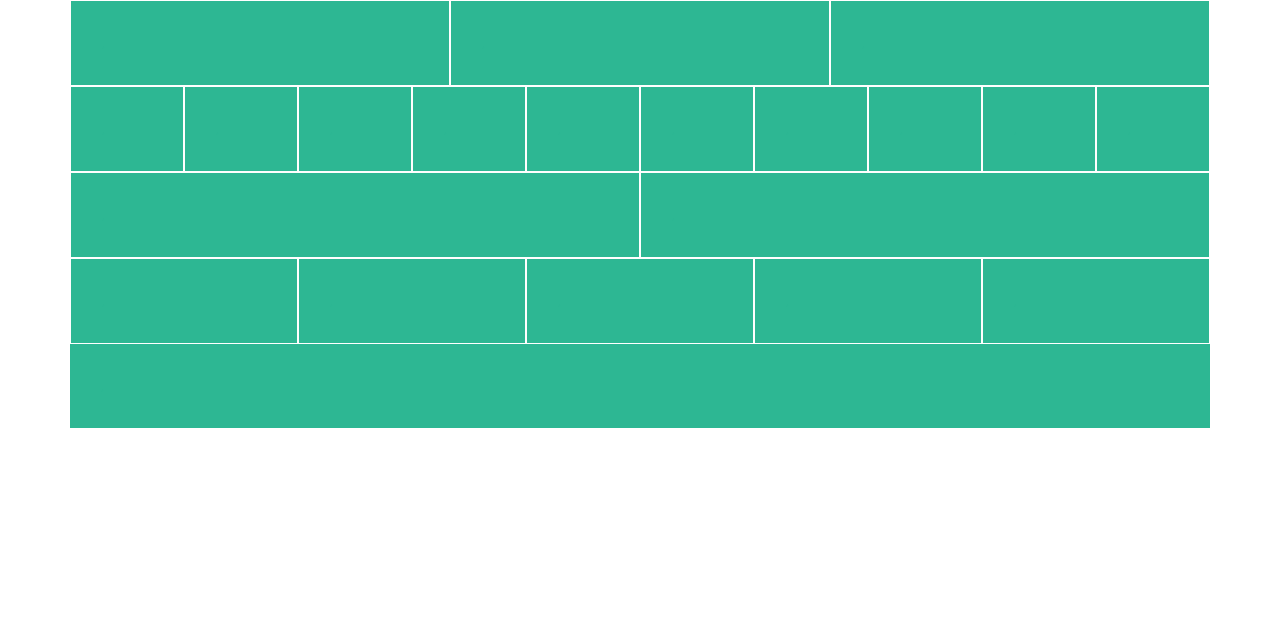
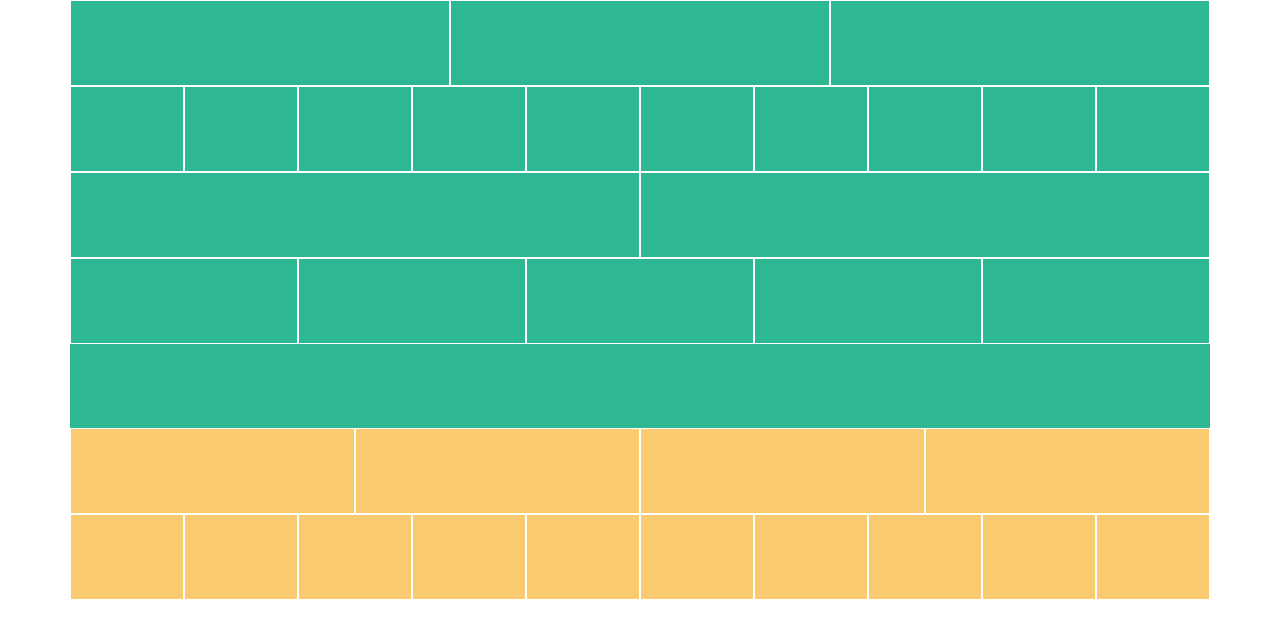
Before and after one commit to Felixmp7/React-Bootstrap, a React (Create React App) app: page / in a window 1280 px wide. Shown: the top 638 px of the page. Built offline with nearby package versions, Linux system fonts and the light colour scheme.

Commit message:
Completando 2da Grilla

```diff
--- a/src/App.js
+++ b/src/App.js
@@ -1,15 +1,15 @@
 import React from 'react';
 import Grid1 from './components/Grid1'
 import Container from 'react-bootstrap/Container'
-// import Grid2 from './components/Grid2'
+import Grid2 from './components/Grid2'
 // import Grid3 from './components/Grid3'
 
 function App() {
   return (
     <Container>
         <Grid1 />
-        {/* <Grid2 />
-        <Grid3 /> */}
+        <Grid2 />
+        {/* <Grid3 /> */}
     </Container>
   );
 }
--- a/src/components/Grid2.js
+++ b/src/components/Grid2.js
@@ -1,10 +1,29 @@
-import React from 'react'
+import React, {Fragment} from 'react'
 import Row from 'react-bootstrap/Row'
 import Col from 'react-bootstrap/Col'
 
-const Grid2 = (props) => {
+const Grid2 = () => {
   return (
-
+    <Fragment>
+      <Row style={{background: '#FACA71', color: '#FACA71'}}>
+        <Col xs={6} md style={{padding: 30, border: '1px solid white'}}>.</Col>
+        <Col xs={6} md style={{padding: 30, border: '1px solid white'}}>.</Col>
+        <Col xs={6} md style={{padding: 30, border: '1px solid white'}}>.</Col>
+        <Col xs={6} md style={{padding: 30, border: '1px solid white'}}>.</Col>
+      </Row>
+      <Row style={{background: '#FACA71', color: '#FACA71'}}>
+        <Col sm={12} md={6} lg style={{padding: 30, border: '1px solid white'}}>.</Col>
+        <Col sm={12} md={6} lg style={{padding: 30, border: '1px solid white'}}>.</Col>
+        <Col sm={12} md={6} lg style={{padding: 30, border: '1px solid white'}}>.</Col>
+        <Col sm={12} md={6} lg style={{padding: 30, border: '1px solid white'}}>.</Col>
+        <Col sm={12} md={6} lg style={{padding: 30, border: '1px solid white'}}>.</Col>
+        <Col sm={12} md={6} lg style={{padding: 30, border: '1px solid white'}}>.</Col>
+        <Col sm={12} md={6} lg style={{padding: 30, border: '1px solid white'}}>.</Col>
+        <Col sm={12} md={6} lg style={{padding: 30, border: '1px solid white'}}>.</Col>
+        <Col sm={12} md={6} lg style={{padding: 30, border: '1px solid white'}}>.</Col>
+        <Col sm={12} md={6} lg style={{padding: 30, border: '1px solid white'}}>.</Col>
+      </Row>
+    </Fragment>
   );
 }
 
```
